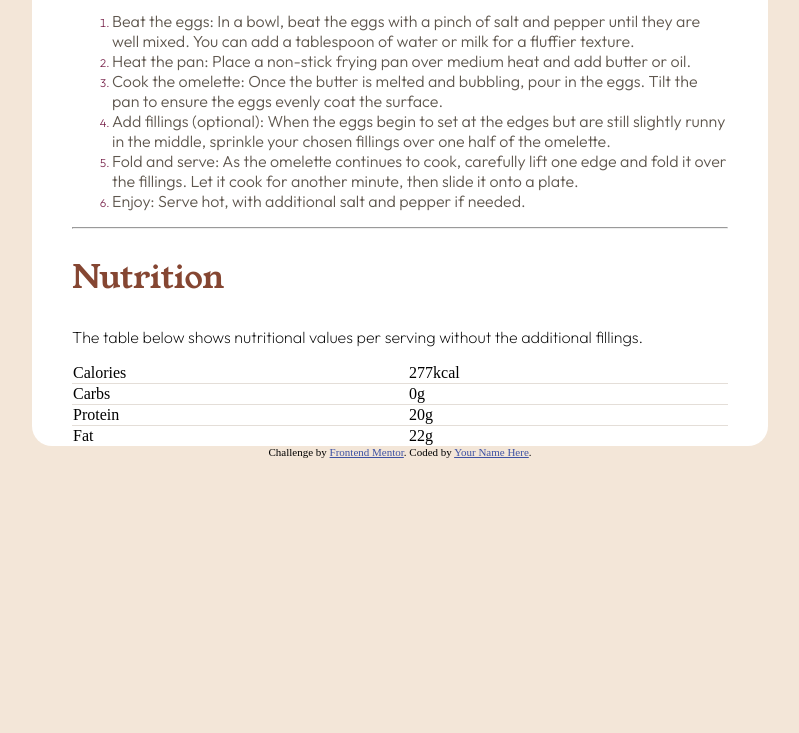
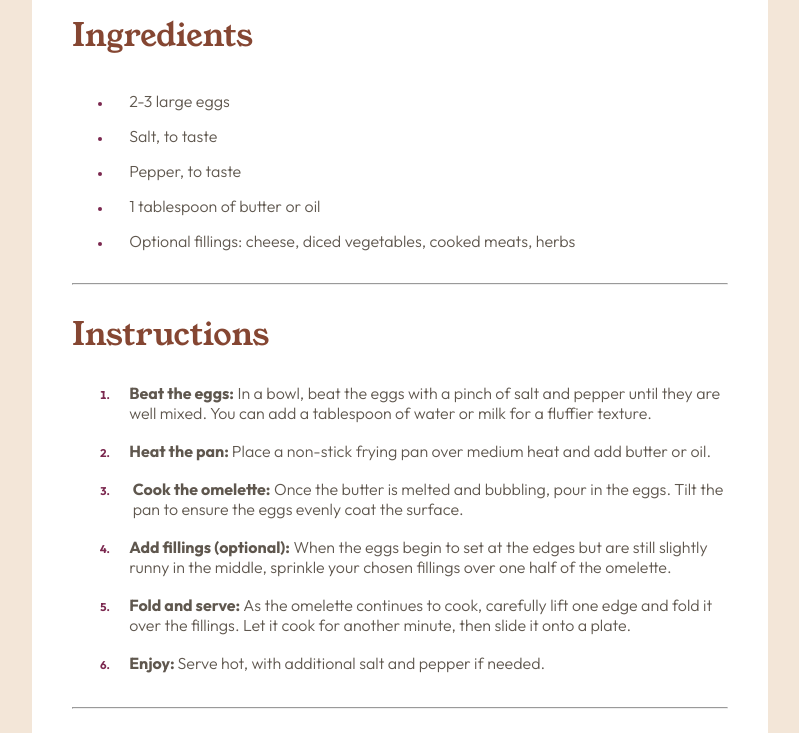
Before and after one commit to MatthewPCope/Recipe_Page, a plain HTML site: page index.html in a window 1280 px wide. Shown: the part 723-1456 px from the top of the page, without its empty margins (240-1039 px from the left). Before the commit the page ends 1181 px from the top, so only its background shows below. Drawn offline with Linux system fonts and the light colour scheme.

Commit message:
almost there

```diff
--- a/index.html
+++ b/index.html
@@ -37,29 +37,29 @@
       <div class="ingredients">
         <h2>Ingredients</h2>
         <ul>
-          <li>2-3 large eggs</li>
-          <li>Salt, to taste</li>
-          <li>Pepper, to taste</li>
-          <li>1 tablespoon of butter or oil</li>
-          <li>Optional fillings: cheese, diced vegetables, cooked meats, herbs</li>
+          <li>&nbsp; &nbsp; &nbsp;2-3 large eggs</li>
+          <li>&nbsp; &nbsp; &nbsp;Salt, to taste</li>
+          <li>&nbsp; &nbsp; &nbsp;Pepper, to taste</li>
+          <li>&nbsp; &nbsp; &nbsp;1 tablespoon of butter or oil</li>
+          <li>&nbsp; &nbsp; &nbsp;Optional fillings: cheese, diced vegetables, cooked meats, herbs</li>
         </ul>
       </div>
       <hr/>
       <div class="instructions">
         <h2>Instructions</h2>
         <ol>
-          <li>Beat the eggs: In a bowl, beat the eggs with a pinch of salt and pepper until they are well mixed.
-            You can add a tablespoon of water or milk for a fluffier texture.</li>
-          <li>Heat the pan: Place a non-stick frying pan over medium heat and add butter or oil.</li>
-          <li>
-            Cook the omelette: Once the butter is melted and bubbling, pour in the eggs. Tilt the pan to ensure
-            the eggs evenly coat the surface.</li>
-          <li>Add fillings (optional): When the eggs begin to set at the edges but are still slightly runny in the
-            middle, sprinkle your chosen fillings over one half of the omelette.</li>
-          <li>Fold and serve: As the omelette continues to cook, carefully lift one edge and fold it over the
-            fillings. Let it cook for another minute, then slide it onto a plate.</li>
-          <li>Enjoy: Serve hot, with additional salt and pepper if needed.
-          </li>
+          <li>&nbsp; &nbsp; &nbsp;<span>Beat the eggs:</span> In a bowl, beat the eggs with a pinch of salt and pepper until they are &nbsp; &nbsp; &nbsp;&nbsp;&nbsp;well mixed.
+            You can add a tablespoon of water or milk for a fluffier texture.</li><br>
+          <li>&nbsp; &nbsp; &nbsp;<span>Heat the pan: </span>Place a non-stick frying pan over medium heat and add butter or oil.</li><br>
+          <li>&nbsp; &nbsp; &nbsp;
+            <span>Cook the omelette:</span> Once the butter is melted and bubbling, pour in the eggs. Tilt the &nbsp; &nbsp; &nbsp;&nbsp;pan to ensure
+            the eggs evenly coat the surface.</li><br>
+          <li>&nbsp; &nbsp; &nbsp;<span>Add fillings (optional):</span> When the eggs begin to set at the edges but are still slightly &nbsp; &nbsp; &nbsp;&nbsp;&nbsp;&nbsp;&nbsp;runny in the
+            middle, sprinkle your chosen fillings over one half of the omelette.</li><br>
+          <li>&nbsp; &nbsp; &nbsp;<span>Fold and serve: </span>As the omelette continues to cook, carefully lift one edge and fold it &nbsp; &nbsp; &nbsp;&nbsp;&nbsp;&nbsp;&nbsp;over the
+            fillings. Let it cook for another minute, then slide it onto a plate.</li><br>
+          <li>&nbsp; &nbsp; &nbsp;<span>Enjoy: </span>Serve hot, with additional salt and pepper if needed.
+          </li><br>
         </ol>
       </div>
       <hr/>
@@ -68,21 +68,21 @@
         <p>The table below shows nutritional values per serving without the additional fillings.</p>
         <table>
           <tr>
-            <td>Calories</td>
-            <td>277kcal</td>
+            <td>&nbsp; &nbsp; &nbsp;Calories</td>
+            <td><span>277kcal</span></td>
           </tr>
 
           <tr>
-            <td>Carbs</td>
-            <td>0g</td>
+            <td>&nbsp; &nbsp; &nbsp;Carbs</td>
+            <td><span>0g</span></td>
           </tr>
           <tr>
-            <td>Protein</td>
-            <td>20g</td>
+            <td>&nbsp; &nbsp; &nbsp;Protein</td>
+            <td><span>20g</span></td>
           </tr>
           <tr>
-            <td>Fat</td>
-            <td>22g</td>
+            <td>&nbsp; &nbsp; &nbsp;Fat</td>
+            <td><span>22g</span></td>
           </tr>
         </table>
 
--- a/style.css
+++ b/style.css
@@ -8,7 +8,7 @@
 }
 
 html{
-    height: 100%;
+
     margin: 0;
     padding: 0;
 }
@@ -23,6 +23,7 @@ body{
 }
 
 #container{
+    height: 100%;
     max-width: 736px;
     border-radius: 20px;
     background-color: hsl(0, 0%, 100%);
@@ -30,6 +31,7 @@ body{
 .inner-content{
     margin-left: 40px;
     margin-right: 40px;
+    padding-bottom: 10px
 }
 .image{
 
@@ -73,6 +75,7 @@ h3{
 }
 li span{
     font-weight: bold;
+    color: hsl(30, 10%, 34%);
 }
 li{
     color: hsl(30, 10%, 34%);
@@ -97,6 +100,10 @@ h2{
 table{
     border-collapse: collapse;
     width: 100%;
+    font-family: "Outfit";
+    font-size: 14pt;
+    font-weight: 300;
+    color: hsl(30, 10%, 34%);
 
 }
 tr{
@@ -106,7 +113,21 @@ tr{
 }
 tr:first-child {
     border-top: none;
-  }
-  tr:last-child {
+}
+tr:last-child {
     border-bottom: none;
-  }
+}
+span{
+    color:  hsl(14, 45%, 36%);
+    font-weight:600;
+}
+.nutrition{
+    margin-bottom: 40px;
+}
+td{
+    padding: 15px;
+
+}
+ol > li::marker {
+    font-weight: bold;
+}
```
